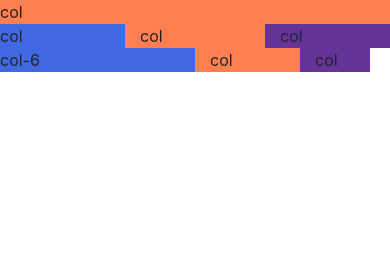
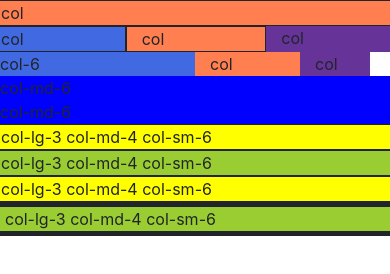
Before and after one commit to mantofer02/WebDesignBootcamp, a plain HTML site: page Bootstrap-Module/Examples/colums/index.html in a window 390 px wide. Drawn offline with nearby package versions, Linux system fonts and the light colour scheme.

Commit message:
Responsive excercise is pending

```diff
--- a/Bootstrap-Module/Examples/colums/index.html
+++ b/Bootstrap-Module/Examples/colums/index.html
@@ -5,23 +5,23 @@
     <meta charset="utf-8">
     <meta name="viewport" content="width=device-width, initial-scale=1, shrink-to-fit=no">
 
-    <!-- Bootstrap CSS -->
     <link rel="stylesheet" href="https://cdn.jsdelivr.net/npm/bootstrap@4.5.3/dist/css/bootstrap.min.css" integrity="sha384-TX8t27EcRE3e/ihU7zmQxVncDAy5uIKz4rEkgIXeMed4M0jlfIDPvg6uqKI2xXr2" crossorigin="anonymous">
+
 
     <title>Col, not column</title>
   </head>
 
   <body> <!-- entire screen = 12-->
     <div class="row">
-        <div class="col" style="background-color: coral;" border: 1px solid>
+        <div class="col" style="background-color: coral; border: 1px solid">
             col
         </div>
     </div>
     <div class="row">
-        <div class="col" style="background-color:royalblue;" border: 1px solid>
+        <div class="col" style="background-color:royalblue; border: 1px solid">
             col
         </div>
-        <div class="col" style="background-color: coral;" border: 1px solid>
+        <div class="col" style="background-color: coral; border: 1px solid">
             col
         </div>
         <div class="col" style="background-color:rebeccapurple;" border: 1px solid>
@@ -39,6 +39,29 @@
             col
         </div>
     </div>
+    <!--medium size upwards-->
+    <div class="row">
+        <div class="col-md-6" style="background-color: blue;" border: 1px solid>
+            col-md-6
+        </div>
+        <div class="col-md-6" style="background-color: blue;" border: 1px solid>
+            col-md-6
+        </div>
+    </div>
+    <div class="row">
+        <div class="col-lg-3 col-md-4 col-sm-6" style="background-color: yellow; border: 1px solid">
+            col-lg-3 col-md-4 col-sm-6
+        </div>
+        <div class="col-lg-3 col-md-4 col-sm-6" style="background-color: yellowgreen; border: 1px solid">
+            col-lg-3 col-md-4 col-sm-6
+        </div>
+        <div class="col-lg-3 col-md-4 col-sm-6" style="background-color:yellow; border: 1px solid">
+            col-lg-3 col-md-4 col-sm-6
+        </div>
+        <div class="col-lg-3 col-md-4 col-sm-6" style="background-color:yellowgreen; border: 5px solid">
+            col-lg-3 col-md-4 col-sm-6
+        </div>
+    </div>
   </body>
 
 
@@ -46,16 +69,5 @@
 
 
 
-    <!-- Optional JavaScript; choose one of the two! -->
-
-    <!-- Option 1: jQuery and Bootstrap Bundle (includes Popper) -->
-    <script src="https://code.jquery.com/jquery-3.5.1.slim.min.js" integrity="sha384-DfXdz2htPH0lsSSs5nCTpuj/zy4C+OGpamoFVy38MVBnE+IbbVYUew+OrCXaRkfj" crossorigin="anonymous"></script>
-    <script src="https://cdn.jsdelivr.net/npm/bootstrap@4.5.3/dist/js/bootstrap.bundle.min.js" integrity="sha384-ho+j7jyWK8fNQe+A12Hb8AhRq26LrZ/JpcUGGOn+Y7RsweNrtN/tE3MoK7ZeZDyx" crossorigin="anonymous"></script>
-
-    <!-- Option 2: jQuery, Popper.js, and Bootstrap JS
-    <script src="https://code.jquery.com/jquery-3.5.1.slim.min.js" integrity="sha384-DfXdz2htPH0lsSSs5nCTpuj/zy4C+OGpamoFVy38MVBnE+IbbVYUew+OrCXaRkfj" crossorigin="anonymous"></script>
-    <script src="https://cdn.jsdelivr.net/npm/popper.js@1.16.1/dist/umd/popper.min.js" integrity="sha384-9/reFTGAW83EW2RDu2S0VKaIzap3H66lZH81PoYlFhbGU+6BZp6G7niu735Sk7lN" crossorigin="anonymous"></script>
-    <script src="https://cdn.jsdelivr.net/npm/bootstrap@4.5.3/dist/js/bootstrap.min.js" integrity="sha384-w1Q4orYjBQndcko6MimVbzY0tgp4pWB4lZ7lr30WKz0vr/aWKhXdBNmNb5D92v7s" crossorigin="anonymous"></script>
-    -->
 
 </html>
```
